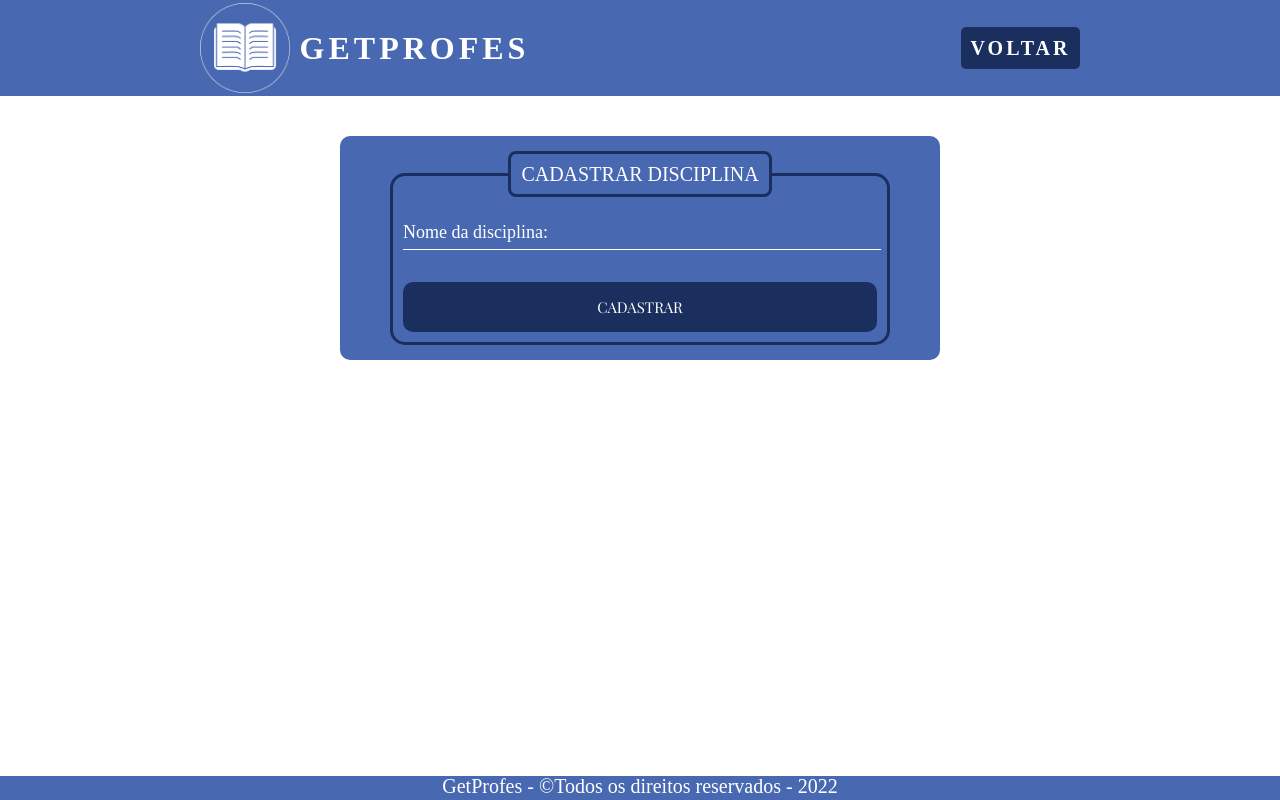
After one commit to DarioRJunior/Getprofes, a PHP site: page /pages/disciplinas/cadastro-disciplinas.php in a window 1280 px wide. The commit adds this page. Run offline with PHP 8.4, Linux system fonts and the light colour scheme; a user stored in the database is signed in.

Commit message:
front-end cadastro-diciplinas

```diff
--- /dev/null
+++ b/pages/disciplinas/cadastro-disciplinas.css
@@ -0,0 +1,181 @@
+@import url('https://fonts.googleapis.com/css2?family=Playfair+Display:wght@400;700;900&display=swap');
+
+:root {
+    --bg: #4868B1;
+    --white: #fff;
+    --bg-black: #1b2f5f;
+    --red: #ff0000;
+}
+
+* {
+    scroll-behavior: smooth;
+    font-family: 'Playfair Display', serif;
+}
+
+a {
+    text-decoration: none;
+}
+
+/* HEADER */
+header {
+    margin-bottom: 40px;
+}
+
+.logo-img {
+    width: 90px;
+    height: auto;
+}
+
+.logo {
+    display: flex;
+    justify-content: center;
+    align-items: center;
+}
+
+.logo h1 {
+    font-size: 32px;
+    text-transform: uppercase;
+    letter-spacing: 4px;
+    font-weight: 900;
+    margin-left: 10px;
+    color: var(--white);
+}
+
+.menu {
+    display: flex;
+    justify-content: space-around;
+    align-items: center;
+    height: 12vh;
+    width: 100vw;
+    background-color: var(--bg);
+}
+
+.nav-list {
+    list-style: none;
+    display: flex;
+}
+
+.nav-list li {
+    letter-spacing: 3px;
+    margin-left: 32px;
+    font-size: 20px;
+}
+
+.nav-list a {
+    color: var(--white);
+    font-weight: bold;
+    text-transform: uppercase;
+    background-color: var(--bg-black);
+    padding: 10px;
+    border-radius: 5px;
+}
+
+.nav-list a:hover {
+    text-decoration: underline;
+}
+
+/* FIM DO HEADER */
+
+/* SISTEMA DE CADASTRO */
+
+.box-cadastro {
+    display: flex;
+    justify-content: center;
+    align-items: center;
+    margin: auto;
+    width: 600px;
+    height: 100%;
+    background-color: var(--bg);
+    border-radius: 10px;
+}
+
+.box {
+    width: 500px;
+    padding: 15px;
+}
+
+fieldset {
+    border: 3px solid var(--bg-black);
+    padding: 10px;
+    border-radius: 15px;
+}
+legend {
+    border: 3px solid var(--bg-black);
+    padding: 10px;
+    font-size: 20px;
+    text-align: center;
+    background-color: var(--bg);
+    border-radius: 8px;
+    color: var(--white);
+    text-transform: uppercase;
+}
+
+.inputBox {
+    position: relative;
+}
+
+.inputUser {
+    background: none;
+    border: none;
+    border-bottom: 1px solid white;
+    outline: none;
+    color: white;
+    font-size: 18px;
+    width: 100%;
+    letter-spacing: 2px;
+}
+
+.labelInput {
+    position: absolute;
+    top: 0px;
+    left: 0px;
+    pointer-events: none;
+    transition: .5s;
+    font-size: 18px;
+    color: var(--white);
+}
+
+.inputUser:focus~.labelInput,
+.inputUser:valid~.labelInput {
+    top: -20px;
+    font-size: 18px;
+    color: var(--white);
+}
+
+#submit {
+    background: var(--bg-black);
+    width: 100%;
+    border: none;
+    padding: 15px;
+    color: var(--white);
+    font-size: 15px;
+    text-transform: uppercase;
+    cursor: pointer;
+    border-radius: 10px;
+    transition: all 0.4s ease-in-out;
+}
+
+#submit:hover {
+    background: var(--white);
+    color: var(--bg-black);
+}
+
+/* FIM DO SISTEMA DE CADASTRO */
+
+/* FOOTER */
+
+#footer {
+    position: absolute;
+    bottom: 0;
+    height: 3vh;
+    width: 100vw;
+    background-color: var(--bg);
+}
+
+.footer-rodape {
+    text-align: center;
+    font-size: 20px;
+    color: var(--white);
+}
+
+/* FIM DO FOOTER */
--- /dev/null
+++ b/pages/disciplinas/cadastro-disciplinas.php
@@ -0,0 +1,57 @@
+<?php
+require('../../connection/verifica.php');
+
+if ($_SESSION["UsuarioNivel"] != "ADM") echo "<script>alert('Você não é Administrador!');top.location.href='../login/login.php';</script>";
+
+?>
+
+<!DOCTYPE html>
+<html lang="pt-br">
+
+<head>
+    <meta charset="UTF-8">
+    <meta http-equiv="X-UA-Compatible" content="IE=edge">
+    <meta name="viewport" content="width=device-width, initial-scale=1.0">
+    <link rel="shortcut icon" href="../../src/img/GetProfes-Logo.png" type="image/x-icon">
+    <title>GetProfes - Cadastro de Disciplina</title>
+    <link rel="stylesheet" href="../../src/css/reset.css">
+    <link rel="stylesheet" href="cadastro-disciplinas.css">
+</head>
+
+<body>
+    <header>
+        <nav class="menu">
+            <div class="logo">
+                <img class="logo-img" src="../../src/img/GetProfes-Logo.png" alt="Logo GetProfes">
+                <h1>GetProfes</h1>
+            </div>
+            <ul class="nav-list">
+                <li><a href="../sistema/sistema-adm.php" class="voltar">Voltar</a></li>
+            </ul>
+        </nav>
+    </header>
+    <div class="box-cadastro">
+        <div class="box">
+            <form  action="cadastro-disciplinas.php" method="POST">
+                <fieldset class="fieldset">
+                    <legend><b>Cadastrar disciplina</b></legend>
+                    <br>
+                    <div class="inputBox">
+                        <input type="text" name="nome" id="nome" class="inputUser" required>
+                        <label for="nome" class="labelInput">Nome da disciplina:</label>
+                    </div>
+                    <br><br>
+                    <input type="submit" name="submit" id="submit" value="Cadastrar" onclick="mensagem()">
+                </fieldset>
+            </form>
+        </div>
+    </div>
+
+    <footer id="footer">
+        <div class="footer-rodape">
+            <p>GetProfes - &copy;Todos os direitos reservados - 2022</p>
+        </div>
+    </footer>
+</body>
+
+</html>
```
Also changed, not shown: pages/sistema/sistema-adm.php (+6 -5 lines), 1 other file.
